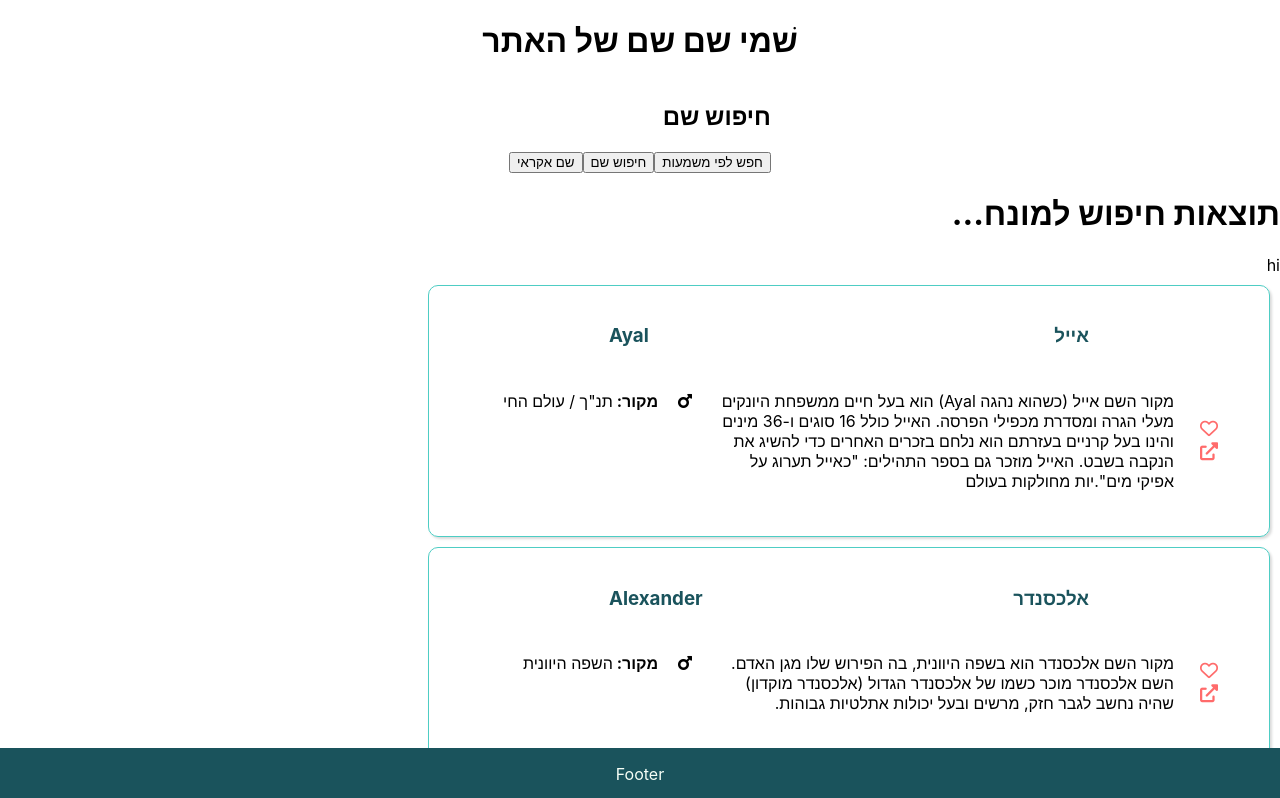
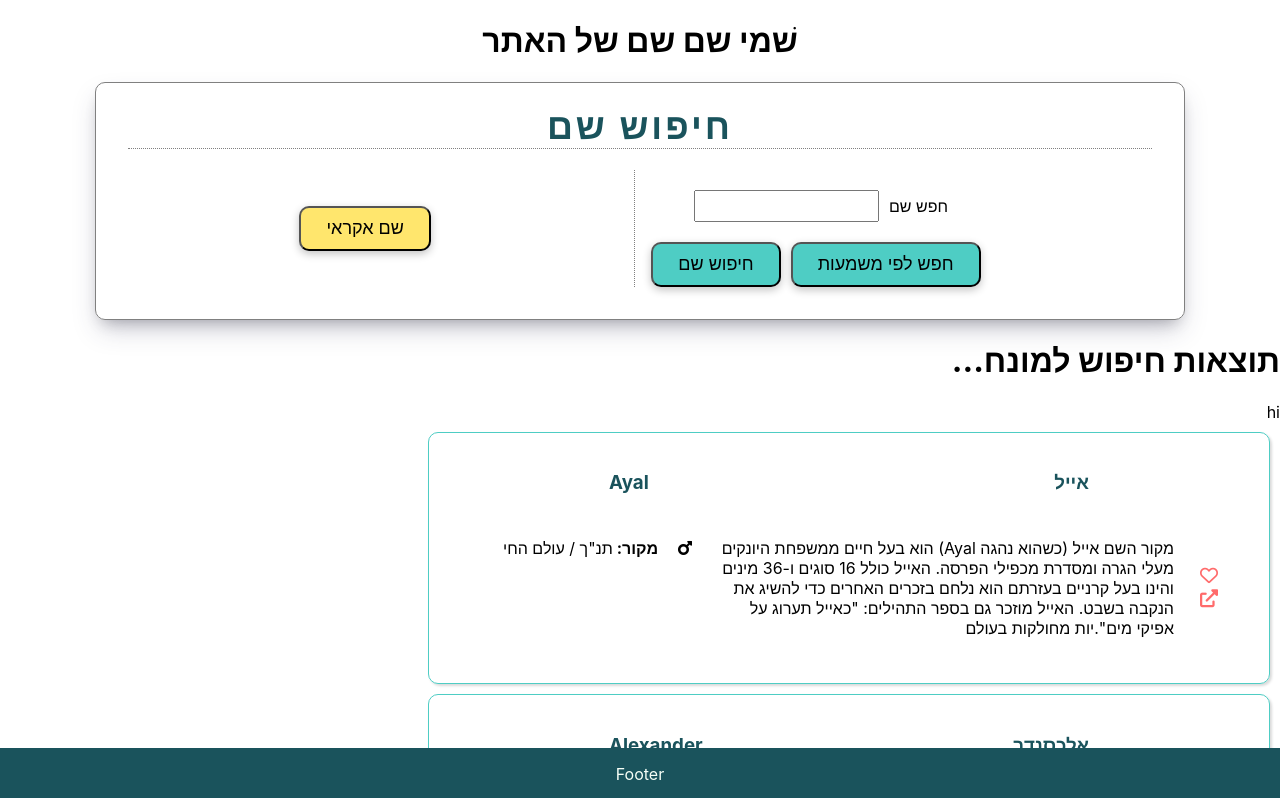
Before and after one commit to EricChukoltyansky/Hackaton, a React (Create React App) app in the folder client/: page / in a window 1280 px wide. Shown: the top 798 px of the page. Built offline with nearby package versions, Linux system fonts and the light colour scheme.

Commit message:
working on SearchForm, Home, Button.css, InputFields

```diff
--- a/client/src/Components/SearchForm/SearchForm.css
+++ b/client/src/Components/SearchForm/SearchForm.css
@@ -0,0 +1,35 @@
+.search-div {
+    width:80%;
+    display:flex;
+    justify-content: center;
+    align-items: center;
+    flex-direction: column;
+    border:1px solid grey;
+    padding: 1rem 2rem;
+    border-radius:10px;
+    box-shadow: rgba(50, 50, 93, 0.25) 0 13px 27px -5px, rgba(0, 0, 0, 0.3) 0 8px 16px -8px;
+}
+
+.search-div h2 {
+    width:100%;
+    color: #1A535C;
+    margin:5px;
+    letter-spacing: 3px;
+    font-size: calc(20px + 2vmin);
+    border-bottom:grey dotted 1px;
+    text-align: center;
+}
+.search-options {
+    display: flex;
+    width:100%;
+    height:fit-content;
+    justify-content: space-evenly;
+    align-items: center;
+    gap:2rem;
+    padding:1rem 2rem;
+}
+
+.inputsButtons {
+    border-left: 1px dotted grey;
+    padding-left:1rem;
+}
--- a/client/src/Components/SearchForm/SearchForm.jsx
+++ b/client/src/Components/SearchForm/SearchForm.jsx
@@ -1,22 +1,30 @@
-import React from "react";
+import React, {useState} from "react";
 import InputField from "../../Utils/InputField";
 import Button from "../../Utils/Button";
+import './SearchForm.css'
 
 export default function SearchForm() {
-
+        const [searchInput,setSearchInput] =useState('')
 
 
     return(
-        <form >
+        <div className='search-div'>
             <h2>חיפוש שם</h2>
 
-           <div>
-               {/*<InputField type={'text'} name={'חפש'} />*/}
-                <Button name={'חפש לפי משמעות'} />
-                <Button name={'חיפוש שם'} />
-                <Button name={'שם אקראי'} />
+           <div className='search-options'>
+               <div className='inputsButtons'>
+                    <InputField type='text' name={'חפש'} />
+                   <div className='flex-around'>
+                    <Button className={'search-button'} name={'חפש לפי משמעות'} />
+                    <Button className={'search-button'} name={'חיפוש שם'} />
+                   </div>
+               </div>
+               <div className='random-div'>
+                   <Button className={'search-button random-button'} name={'שם אקראי'} />
+               </div>
+
            </div>
 
-        </form>
+        </div>
     )
 }
--- a/client/src/Pages/Home.css
+++ b/client/src/Pages/Home.css
@@ -5,3 +5,15 @@
     align-items: center;
     flex-direction: column;
 }
+
+.flex-center {
+    display: flex;
+    justify-content: center;
+    align-items: center;
+}
+.flex-around {
+    display: flex;
+    justify-content: space-around;
+    align-items: center;
+    gap:10px;
+}
--- a/client/src/Utils/Button.css
+++ b/client/src/Utils/Button.css
@@ -9,5 +9,29 @@ button.icon-button {
 button.icon-button:hover {
   color: #4ecdc4;
   cursor: pointer;
-  transform: scale(110%);
+  transform: scale(1.1);
 }
+
+.search-button {
+  padding:10px 25px;
+  background: #4ECDC4 ;
+  transition: 300ms ease-in-out;
+  box-shadow: rgba(0, 0, 0, 0.24) 0 3px 8px;
+  border-radius: 10px;
+  font-size: calc(10px + 1vmin);
+}
+
+.search-button:hover {
+  padding:10px 25px;
+  cursor: pointer;
+  transform: scale(1.1);
+  box-shadow: rgb(38, 57, 77) 0 20px 30px -10px;
+}
+.search-button:active {
+  background: #f2f5f5;
+  opacity: 0.8;
+}
+
+.random-button {
+  background: #FFE66D;
+}
--- /dev/null
+++ b/client/src/Utils/InputField.css
@@ -0,0 +1,10 @@
+.input {
+    margin:10px;
+
+}
+
+.input-div {
+    display: flex;
+    justify-content: center;
+    margin:10px 25px;
+}
--- a/client/src/Utils/InputField.jsx
+++ b/client/src/Utils/InputField.jsx
@@ -1,13 +1,15 @@
 import React from "react";
+import './InputField.css'
+
 
 export default function InputField(type, name, placeholder, value, onChange,icon) {
 
 
     return(
-        <div>
-            <label htmlFor={name}>{name} {icon}</label>
-            {/*<p>חפש שם</p>*/}
-            <input name={name} type={type} placeholder={placeholder} value={value} onChange={onChange}/>
+        <div className='input-div'>
+            {/*<label htmlFor={name}>{name} </label>*/}
+            <p>חפש שם</p>
+            <input className="input" name={name} type={type} placeholder={placeholder} value={value} onChange={onChange}/>
         </div>
     )
 }
```
